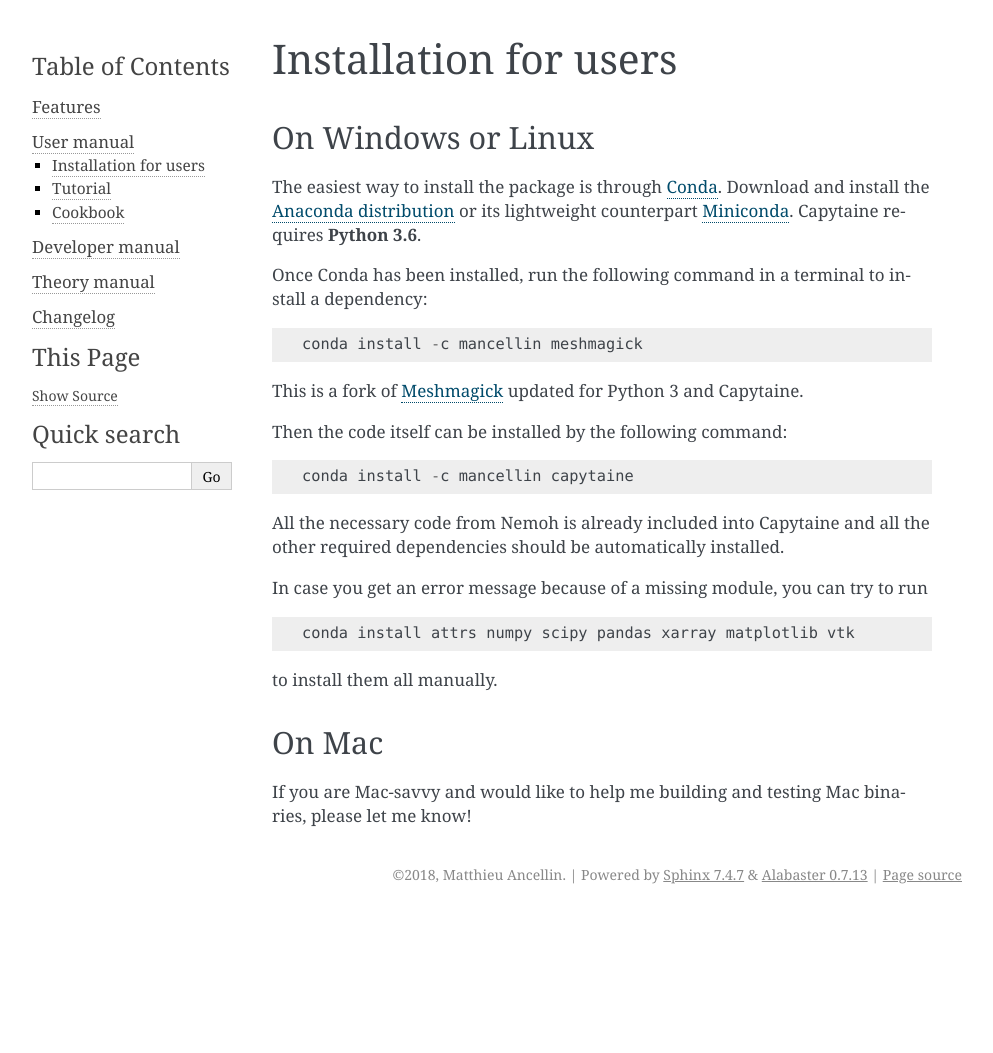
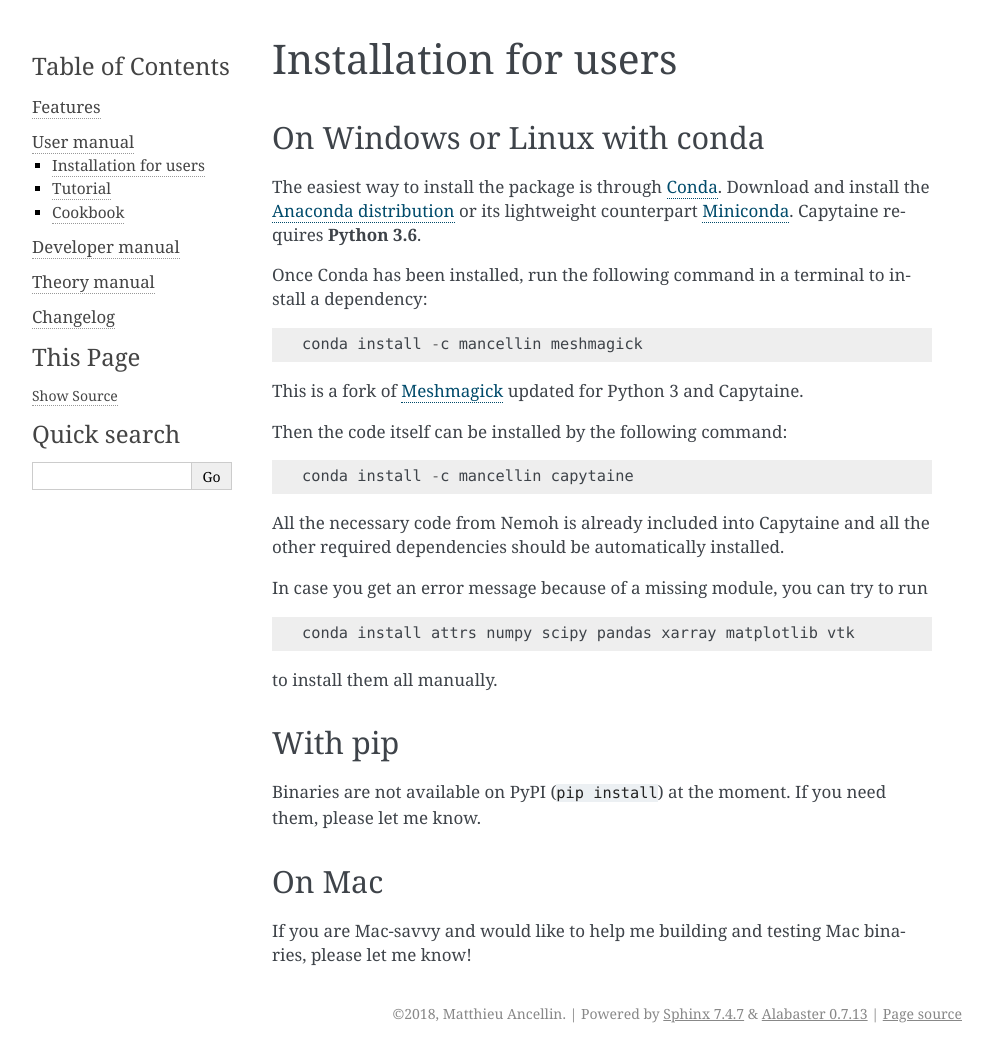
Before and after one commit to capytaine/capytaine, a Sphinx documentation site: the page built from docs/user_manual/installation.rst, in a window 1280 px wide. Shown: the whole page, without its empty margins (148-1141 px from the left). Built offline with Sphinx 7.4.7, drawn with Linux system fonts in a browser that asks for light colours; before the commit the page ends 914 px from its top, so only the background shows below that.

Commit message:
Add comment about PyPI in docs.

```diff
--- a/docs/user_manual/installation.rst
+++ b/docs/user_manual/installation.rst
@@ -2,8 +2,8 @@
 Installation for users
 ======================
 
-On Windows or Linux
--------------------
+On Windows or Linux with conda
+------------------------------
 
 The easiest way to install the package is through Conda_.
 Download and install the `Anaconda distribution`_ or its lightweight counterpart Miniconda_.
@@ -39,6 +39,11 @@
 
 to install them all manually.
 
+With pip
+--------
+
+Binaries are not available on PyPI (:code:`pip install`) at the moment.
+If you need them, please let me know.
 
 On Mac
 ------
```
